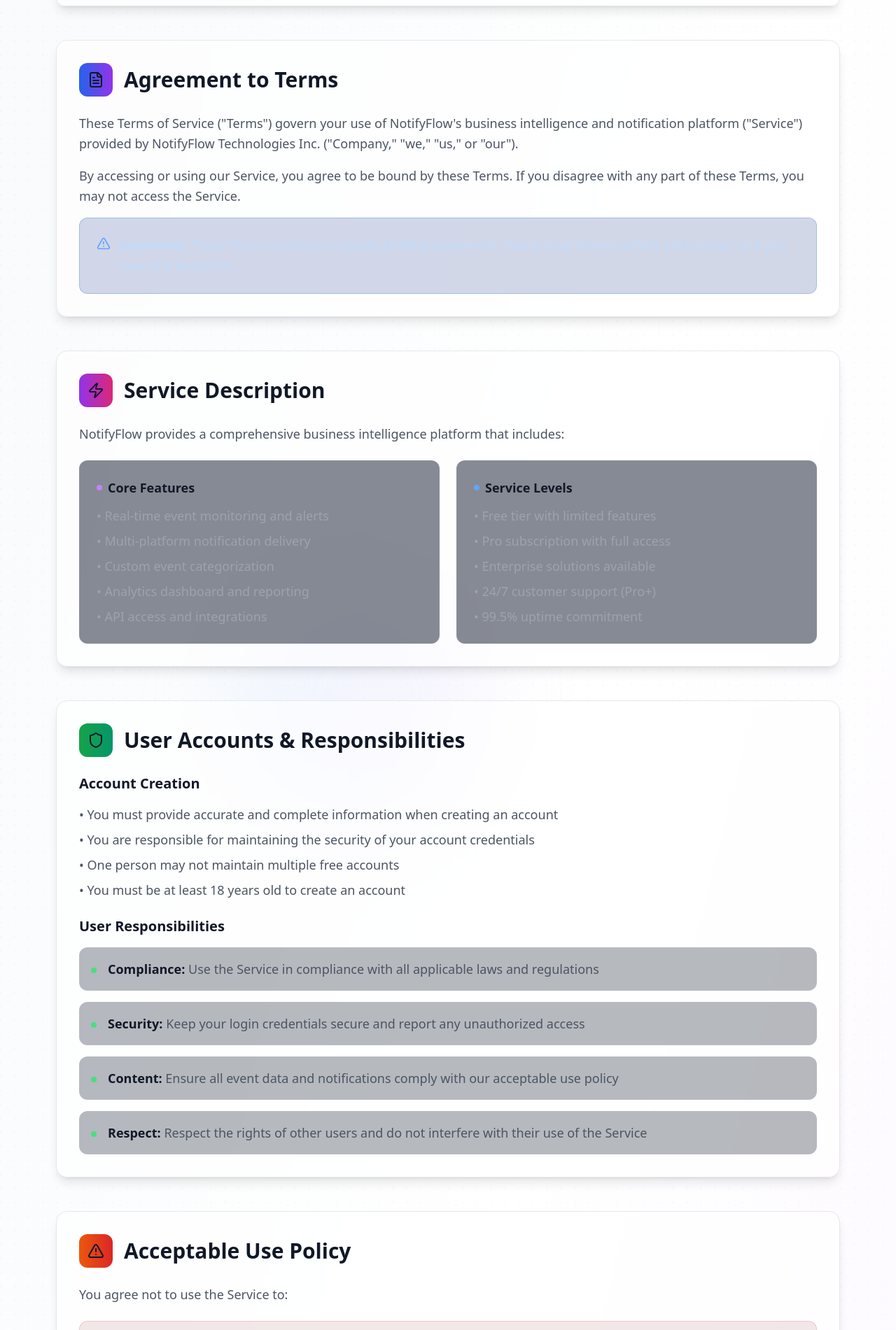
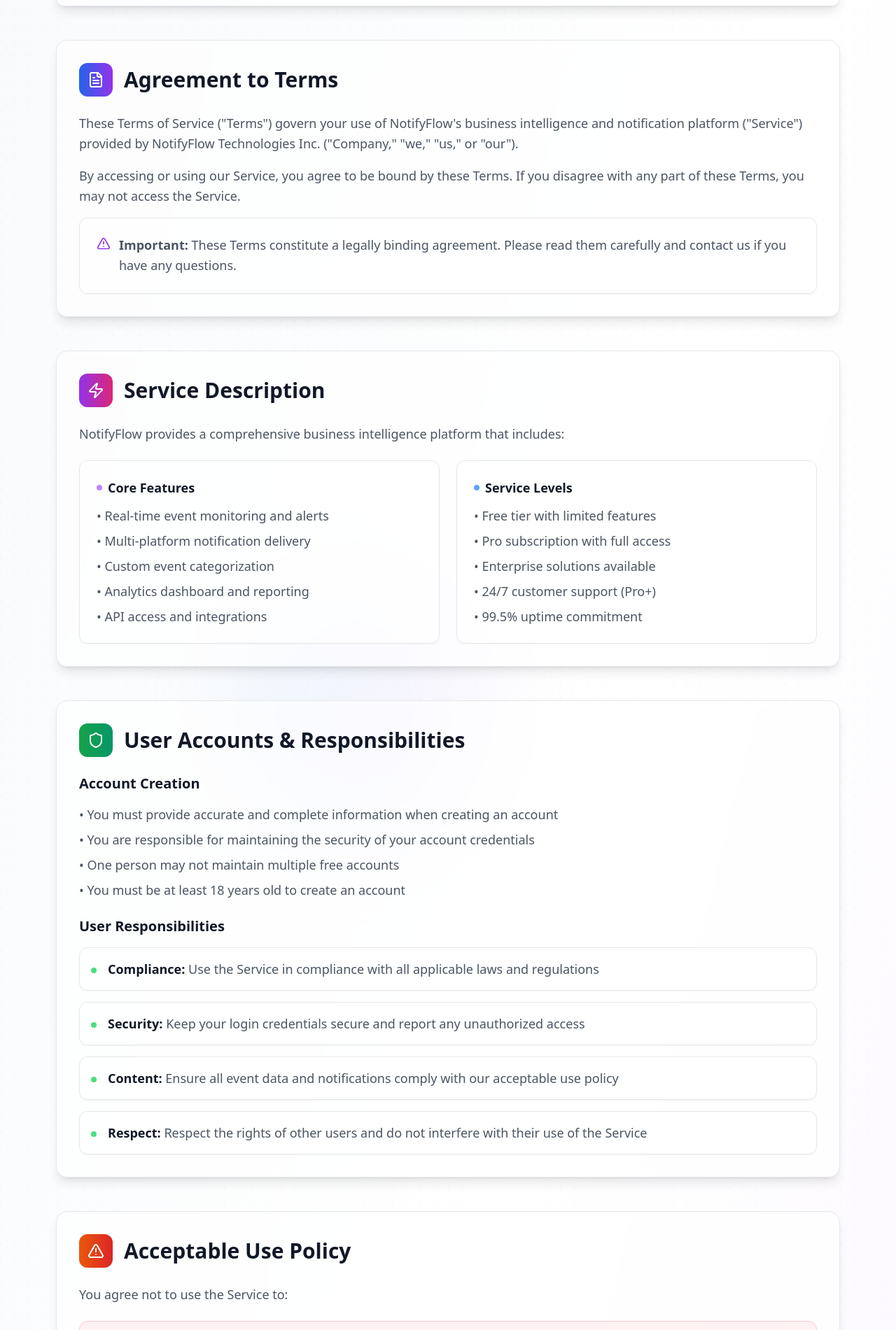
Before and after one commit to robert-nguyenn/notiflow, a Next.js app: page /terms in a window 1280 px wide. Shown: the part 539-2440 px from the top of the page at 70% size. Built offline with nearby package versions, Linux system fonts and the light colour scheme; no server answers.

Commit message:
feat: Enhance theme consistency and update contact information on Privacy and Terms pages

```diff
--- a/src/app/(landing)/terms/page.tsx
+++ b/src/app/(landing)/terms/page.tsx
@@ -40,7 +40,7 @@
             <section className="bg-white/60 backdrop-blur-sm border border-gray-200 rounded-2xl p-8 shadow-lg">
               <div className="flex items-center gap-4 mb-6">
                 <div className="p-3 bg-gradient-to-r from-blue-600 to-purple-600 rounded-xl">
-                  <FileText className="size-6 text-gray-900" />
+                  <FileText className="size-6 text-white" />
                 </div>
                 <h2 className="text-3xl font-bold text-gray-900">Agreement to Terms</h2>
               </div>
@@ -52,10 +52,10 @@
                   By accessing or using our Service, you agree to be bound by these Terms. If you disagree with any part of these Terms, you may not access the Service.
                 </p>
 
-                <div className="bg-blue-900/20 border border-blue-500/30 rounded-xl p-6 mt-6">
+                <div className="bg-white/50 border border-gray-200 rounded-xl p-6 mt-6 shadow-sm">
                   <div className="flex gap-3">
-                    <AlertTriangle className="size-5 text-blue-400 mt-0.5 flex-shrink-0" />
-                    <p className="text-blue-200">
+                    <AlertTriangle className="size-5 text-purple-600 mt-0.5 flex-shrink-0" />
+                    <p className="text-gray-600">
                       <strong>Important:</strong> These Terms constitute a legally binding agreement. Please read them carefully and contact us if you have any questions.
                     </p>
                   </div>
@@ -67,7 +67,7 @@
             <section className="bg-white/60 backdrop-blur-sm border border-gray-200 shadow-lg rounded-2xl p-8">
               <div className="flex items-center gap-4 mb-6">
                 <div className="p-3 bg-gradient-to-r from-purple-600 to-pink-600 rounded-xl">
-                  <Zap className="size-6 text-gray-900" />
+                  <Zap className="size-6 text-white" />
                 </div>
                 <h2 className="text-3xl font-bold text-gray-900">Service Description</h2>
               </div>
@@ -78,12 +78,12 @@
                 </p>
 
                 <div className="grid md:grid-cols-2 gap-6">
-                  <div className="bg-slate-900/50 p-6 rounded-xl border border-white/5">
+                  <div className="bg-white/50 p-6 rounded-xl border border-gray-200 shadow-sm">
                     <h4 className="text-gray-900 font-semibold mb-3 flex items-center gap-2">
                       <div className="w-2 h-2 bg-purple-400 rounded-full"></div>
                       Core Features
                     </h4>
-                    <ul className="space-y-2 text-gray-400">
+                    <ul className="space-y-2 text-gray-600">
                       <li>• Real-time event monitoring and alerts</li>
                       <li>• Multi-platform notification delivery</li>
                       <li>• Custom event categorization</li>
@@ -92,12 +92,12 @@
                     </ul>
                   </div>
 
-                  <div className="bg-slate-900/50 p-6 rounded-xl border border-white/5">
+                  <div className="bg-white/50 p-6 rounded-xl border border-gray-200 shadow-sm">
                     <h4 className="text-gray-900 font-semibold mb-3 flex items-center gap-2">
                       <div className="w-2 h-2 bg-blue-400 rounded-full"></div>
                       Service Levels
                     </h4>
-                    <ul className="space-y-2 text-gray-400">
+                    <ul className="space-y-2 text-gray-600">
                       <li>• Free tier with limited features</li>
                       <li>• Pro subscription with full access</li>
                       <li>• Enterprise solutions available</li>
@@ -113,7 +113,7 @@
             <section className="bg-white/60 backdrop-blur-sm border border-gray-200 shadow-lg rounded-2xl p-8">
               <div className="flex items-center gap-4 mb-6">
                 <div className="p-3 bg-gradient-to-r from-green-600 to-emerald-600 rounded-xl">
-                  <Shield className="size-6 text-gray-900" />
+                  <Shield className="size-6 text-white" />
                 </div>
                 <h2 className="text-3xl font-bold text-gray-900">User Accounts & Responsibilities</h2>
               </div>
@@ -138,7 +138,7 @@
                       { title: "Content", desc: "Ensure all event data and notifications comply with our acceptable use policy" },
                       { title: "Respect", desc: "Respect the rights of other users and do not interfere with their use of the Service" }
                     ].map((item, index) => (
-                      <div key={index} className="flex gap-4 bg-slate-900/30 p-4 rounded-xl border border-white/5">
+                      <div key={index} className="flex gap-4 bg-white/50 p-4 rounded-xl border border-gray-200 shadow-sm">
                         <div className="w-2 h-2 bg-green-400 rounded-full mt-3 flex-shrink-0"></div>
                         <div>
                           <strong className="text-gray-900">{item.title}:</strong> {item.desc}
@@ -154,7 +154,7 @@
             <section className="bg-white/60 backdrop-blur-sm border border-gray-200 shadow-lg rounded-2xl p-8">
               <div className="flex items-center gap-4 mb-6">
                 <div className="p-3 bg-gradient-to-r from-orange-600 to-red-600 rounded-xl">
-                  <AlertTriangle className="size-6 text-gray-900" />
+                  <AlertTriangle className="size-6 text-white" />
                 </div>
                 <h2 className="text-3xl font-bold text-gray-900">Acceptable Use Policy</h2>
               </div>
@@ -173,15 +173,15 @@
                     "Abuse or overload our infrastructure beyond fair use limits",
                     "Resell or redistribute access to the Service without authorization"
                   ].map((item, index) => (
-                    <div key={index} className="flex gap-3 bg-red-900/10 border border-red-500/20 p-4 rounded-xl">
+                    <div key={index} className="flex gap-3 bg-red-50 border border-red-200 p-4 rounded-xl">
                       <div className="w-2 h-2 bg-red-400 rounded-full mt-3 flex-shrink-0"></div>
                       <span>{item}</span>
                     </div>
                   ))}
                 </div>
 
-                <div className="bg-orange-900/20 border border-orange-500/30 rounded-xl p-6 mt-6">
-                  <p className="text-orange-200">
+                <div className="bg-orange-50 border border-orange-200 rounded-xl p-6 mt-6">
+                  <p className="text-orange-700">
                     <strong>Violation Consequences:</strong> Violation of this policy may result in immediate termination of your account and legal action if necessary.
                   </p>
                 </div>
@@ -192,7 +192,7 @@
             <section className="bg-white/60 backdrop-blur-sm border border-gray-200 shadow-lg rounded-2xl p-8">
               <div className="flex items-center gap-4 mb-6">
                 <div className="p-3 bg-gradient-to-r from-yellow-600 to-orange-600 rounded-xl">
-                  <Clock className="size-6 text-gray-900" />
+                  <Clock className="size-6 text-white" />
                 </div>
                 <h2 className="text-3xl font-bold text-gray-900">Payment Terms</h2>
               </div>
@@ -219,8 +219,8 @@
                   </div>
                 </div>
 
-                <div className="bg-yellow-900/20 border border-yellow-500/30 rounded-xl p-6">
-                  <p className="text-yellow-200">
+                <div className="bg-amber-50 border border-amber-200 rounded-xl p-6">
+                  <p className="text-amber-700">
                     <strong>Cancellation:</strong> You may cancel your subscription at any time. Your access will continue until the end of your current billing period.
                   </p>
                 </div>
@@ -231,7 +231,7 @@
             <section className="bg-white/60 backdrop-blur-sm border border-gray-200 shadow-lg rounded-2xl p-8">
               <div className="flex items-center gap-4 mb-6">
                 <div className="p-3 bg-gradient-to-r from-slate-600 to-gray-600 rounded-xl">
-                  <Scale className="size-6 text-gray-900" />
+                  <Scale className="size-6 text-white" />
                 </div>
                 <h2 className="text-3xl font-bold text-gray-900">Limitation of Liability</h2>
               </div>
@@ -248,8 +248,8 @@
                   <li>• Unauthorized access to or alteration of your data</li>
                 </ul>
 
-                <div className="bg-gray-900/30 border border-gray-500/30 rounded-xl p-6 mt-6">
-                  <p className="text-gray-200">
+                <div className="bg-gray-50 border border-gray-200 rounded-xl p-6 mt-6">
+                  <p className="text-gray-700">
                     <strong>Service Level Agreement:</strong> We commit to 99.5% uptime. In the event of extended service interruptions, Pro subscribers may be eligible for service credits.
                   </p>
                 </div>
@@ -260,7 +260,7 @@
             <section className="bg-white/60 backdrop-blur-sm border border-gray-200 shadow-lg rounded-2xl p-8">
               <div className="flex items-center gap-4 mb-6">
                 <div className="p-3 bg-gradient-to-r from-red-600 to-pink-600 rounded-xl">
-                  <AlertTriangle className="size-6 text-gray-900" />
+                  <AlertTriangle className="size-6 text-white" />
                 </div>
                 <h2 className="text-3xl font-bold text-gray-900">Termination</h2>
               </div>
@@ -297,19 +297,22 @@
                   If you have questions about these Terms of Service, please contact us:
                 </p>
 
-                <div className="bg-slate-900/50 p-6 rounded-xl border border-white/5">
+                <div className="bg-white/50 p-6 rounded-xl border border-gray-200 shadow-sm">
                   <div className="space-y-3">
                     <div>
                       <strong className="text-gray-900">Email:</strong>{" "}
-                      <a href="mailto:legal@notifyflow.com" className="text-blue-400 hover:text-blue-300 underline">
-                        legal@notifyflow.com
+                      <a href="mailto:robert.nguyenanh@gmail.com" className="text-purple-600 hover:text-purple-700 underline">
+                        robert.nguyenanh@gmail.com
                       </a>
                     </div>
                     <div>
-                      <strong className="text-gray-900">Address:</strong> NotifyFlow Technologies Inc., 123 Tech Street, San Francisco, CA 94105
+                      <strong className="text-gray-900">Phone:</strong> +1-859-691-8194
                     </div>
                     <div>
-                      <strong className="text-gray-900">Business Hours:</strong> Monday-Friday, 9:00 AM - 5:00 PM PST
+                      <strong className="text-gray-900">Address:</strong> Danville, Kentucky, USA
+                    </div>
+                    <div>
+                      <strong className="text-gray-900">Business Hours:</strong> Monday-Friday, 9:00 AM - 5:00 PM EST
                     </div>
                   </div>
                 </div>
```
Also changed, not shown: src/app/(landing)/privacy/page.tsx (+22 -19 lines), 1 other file (tests, documents, lock files or other folders).
